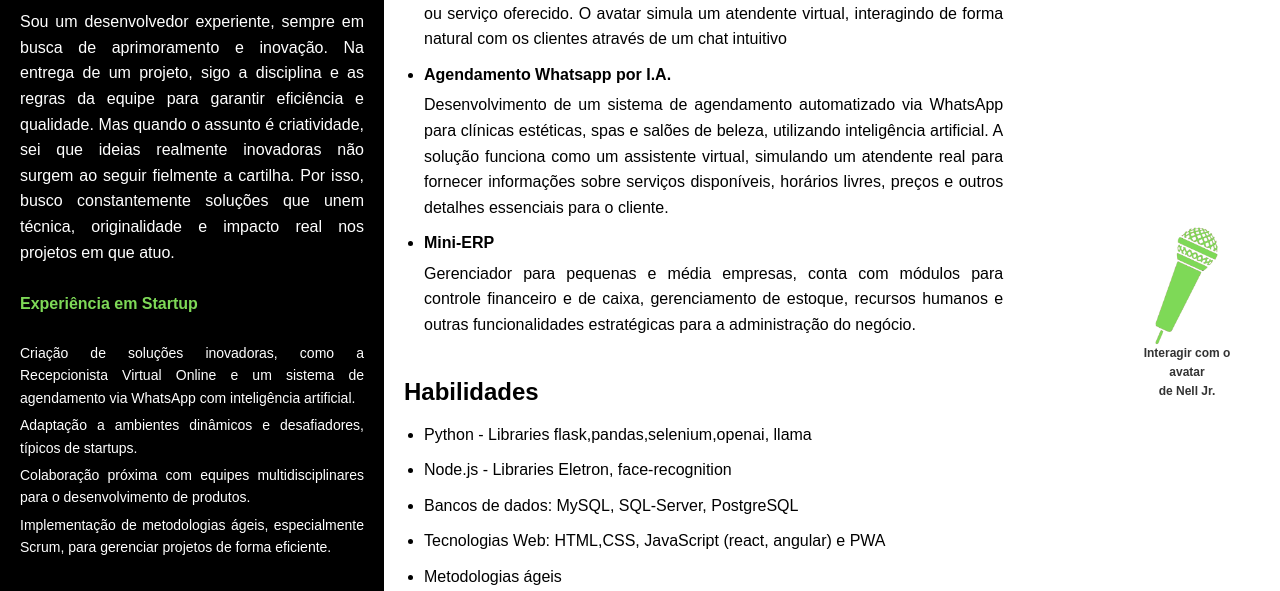
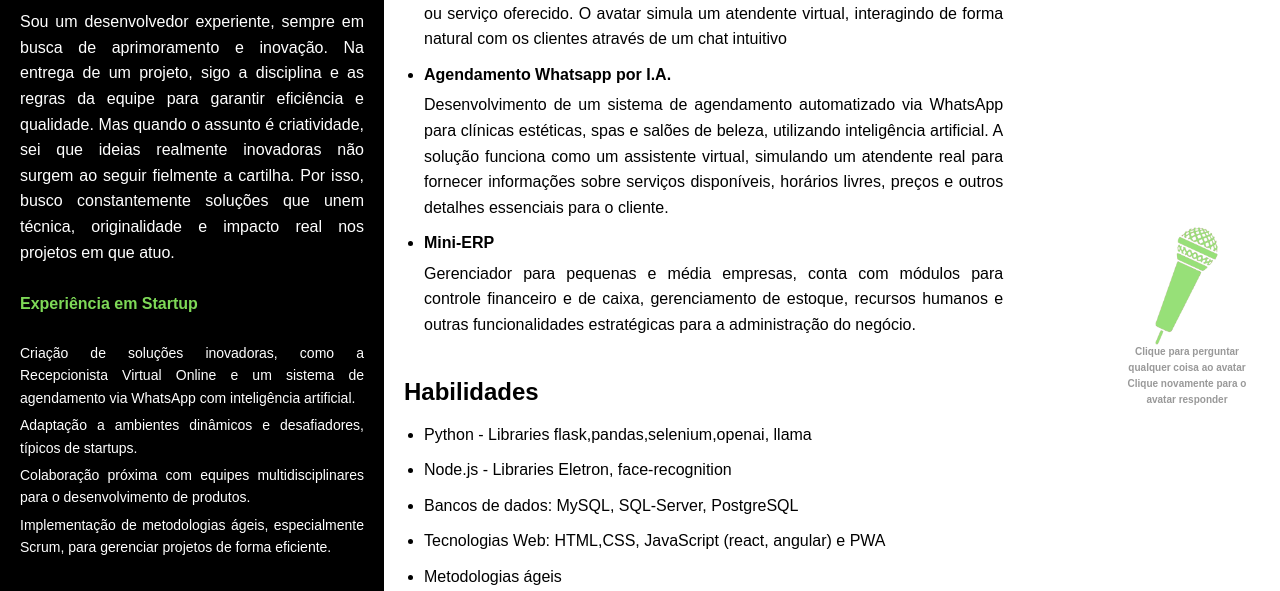
Before and after one commit to NelioJunior/nellwebpage, a PHP site: page /curriculo/index.html in a window 1280 px wide. Shown: the part 366-957 px from the top of the page. Run offline with PHP 8.4, Linux system fonts and the light colour scheme.

Commit message:
alterado texto microfone

```diff
--- a/curriculo/index.css
+++ b/curriculo/index.css
@@ -23,6 +23,7 @@ body {
     height: 140px;
     margin: 0 0 50px 0;
     margin-bottom: 85px;
+    opacity: 0.8;
 }
 
 .microphone-texto {
@@ -34,7 +35,9 @@ body {
     margin: 0 0 50px 0;
     margin-bottom: -50px;
     margin-right: 3px;
-    font-size: 12px;
+    font-size: 10px;
+    color:gray;
+    opacity: 0.8;
 }
 
 .microphone-fixed-image:hover {
--- a/curriculo/index.html
+++ b/curriculo/index.html
@@ -159,7 +159,10 @@
     <div class="microphone-texto">
        <center>
            <strong>
-               Interagir com o <p> avatar <p> de Nell Jr.
+               <p>Clique para perguntar</p>
+               <p>qualquer coisa ao avatar</p>
+               <p>Clique novamente para o</p>
+               <p>avatar responder</p>
            </strong>
        </center>
     </div>
```
